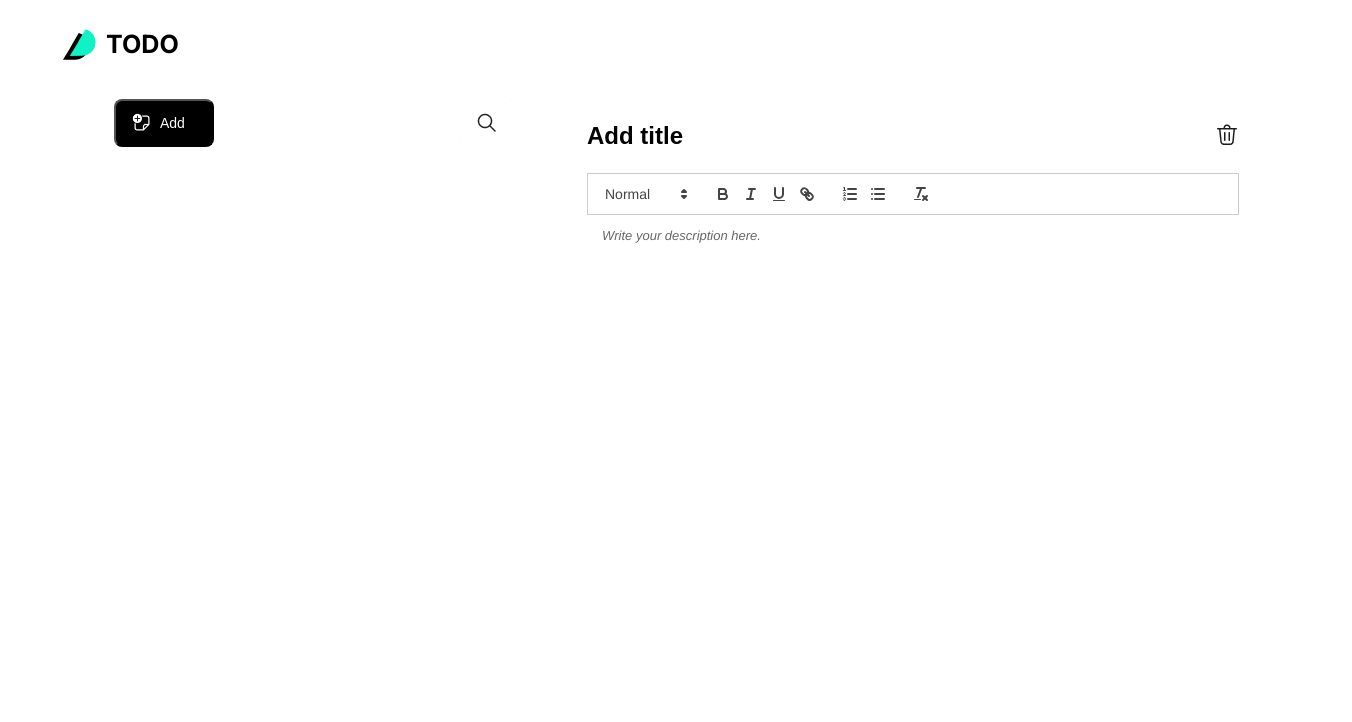
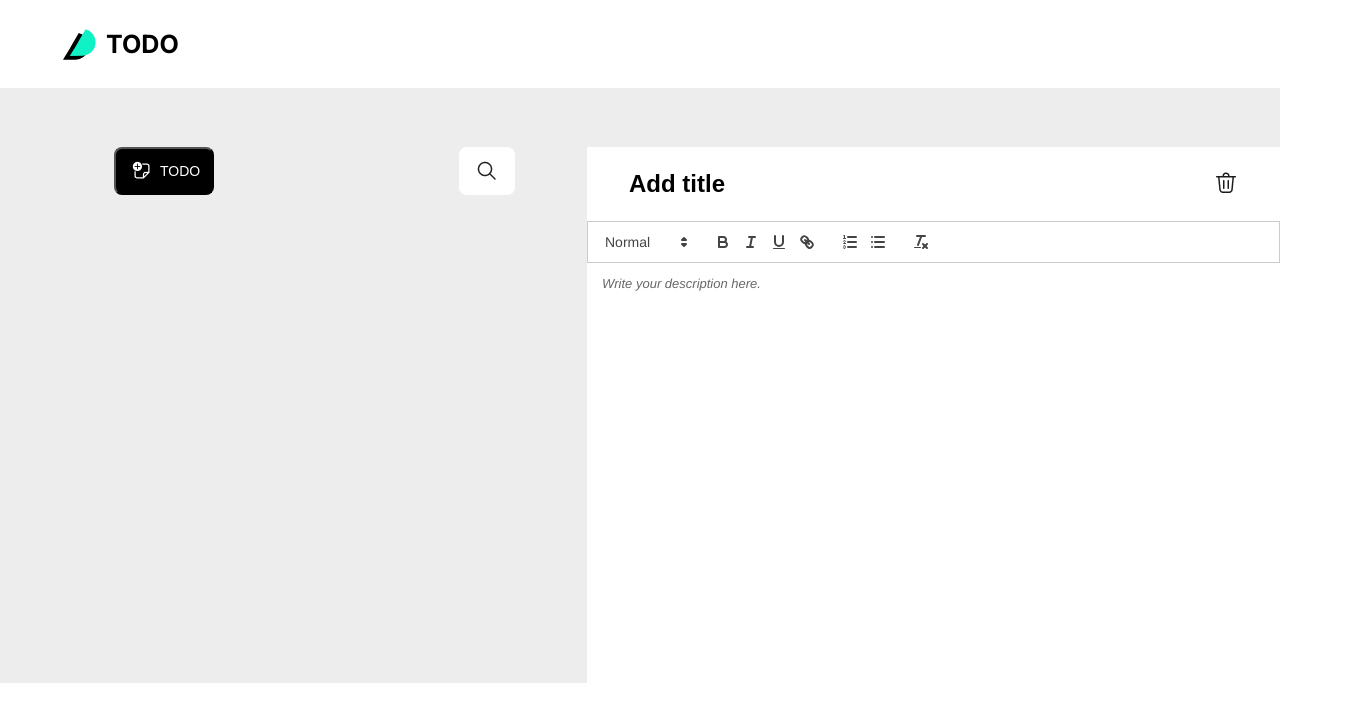
Before and after one commit to PriyanshuGo/my-todo-app, a Next.js app: page / in a window 1280 px wide. Shown: the top 722 px of the page, 1352 px wide, since content can reach past the window. Built offline with nearby package versions, Linux system fonts and the light colour scheme.

Commit message:
little styling

```diff
--- a/src/app/components/Card.jsx
+++ b/src/app/components/Card.jsx
@@ -7,7 +7,7 @@ const Card = ({ title, description, onClick ,key}) => {
   return (
     <div className="card" onClick={onClick}>
       <h1 className="card-title">{title}</h1>
-      <p className="card-description"> {parse(description.slice(0,15))}</p>
+      <p className="card-description"> {parse(description)}</p>
       <p>{key}</p>
     </div>
   );
--- a/src/app/components/Navbar.jsx
+++ b/src/app/components/Navbar.jsx
@@ -5,7 +5,7 @@ import "./index.css";
 
 function Navbar() {
   return (
-   <nav className='navabar'>
+   <nav className='navbar'>
     <div className='nav-outer'>
         <div className='nav-icon'><svg width="33" height="31" viewBox="0 0 33 31" fill="none" xmlns="http://www.w3.org/2000/svg">
 <path d="M15.7929 4.09528V4.09632C15.776 4.1254 12.2955 10.1293 7.95067 17.4596C3.59532 24.8077 0 30.6906 0 30.6906L12.3315 30.6366L12.3323 30.6364L12.3297 30.646C18.3172 30.53 23.7182 26.5935 25.3119 20.6454C25.8102 18.786 25.8853 16.9143 25.5964 15.1255C24.8043 9.8583 20.9149 5.57454 15.7929 4.09528Z" fill="black"/>
--- a/src/app/components/Section.jsx
+++ b/src/app/components/Section.jsx
@@ -65,7 +65,7 @@ function Section() {
                 height={20}
               />
             </div>
-            <div className="sec1text">{selectTodo !== null ? 'Update' : 'Add'} </div>
+            <div className="sec1text">{selectTodo !== null ? 'Update' : 'TODO'} </div>
           </button>
           <button className="sec1search">
             <Image
@@ -105,7 +105,7 @@ function Section() {
             />
           </button>
         </div>
-        <ReactQuill
+        <ReactQuill className="richText"
           value={description}
           onChange={handleDescriptionChange}
           placeholder="Write your description here."
--- a/src/app/components/index.css
+++ b/src/app/components/index.css
@@ -1,10 +1,11 @@
 /* Navbar CSS */
-.navbar {
-    width: 1352px;
-    height: 88px;
-    left: 1px;
-    gap: 0px;
-    opacity: 0px;
+.navbar{
+width: 1352px;
+height: 88px;
+left: 1px;
+gap: 0px;
+opacity: 0px;
+
 }
 
 .nav-outer {
@@ -41,6 +42,7 @@
 /* Section CSS */
 .section {
     display: flex;
+    background-color: rgb(237, 237, 237);
 }
 
 .sec1main {
@@ -49,6 +51,7 @@
     gap: 16px;
     opacity: 0px;
     margin-left: 114px;
+    margin-top: 59px;
 }
 
 .sec1bar {
@@ -96,18 +99,19 @@
 }
 
 .sec2 {
-    width: 652px;
-    height: 736px;
+    width: 752px;
+    height: 536px;
     gap: 0px;
-    border-radius: 8px;
     border: 1px 0px 0px 0px;
     opacity: 0px;
     margin-left: 72px;
-
+    margin-top: 59px;
+    background-color: white;
 }
 
 .input {
     display: flex;
+    margin-right: 42px;
 }
 
 .sec2 input {
@@ -126,6 +130,7 @@
     outline: none;
     background-color: transparent;
     width: 100%;
+    margin-left: 42px;
 }
 
 .sec2 input[type="text"]::placeholder {
```
